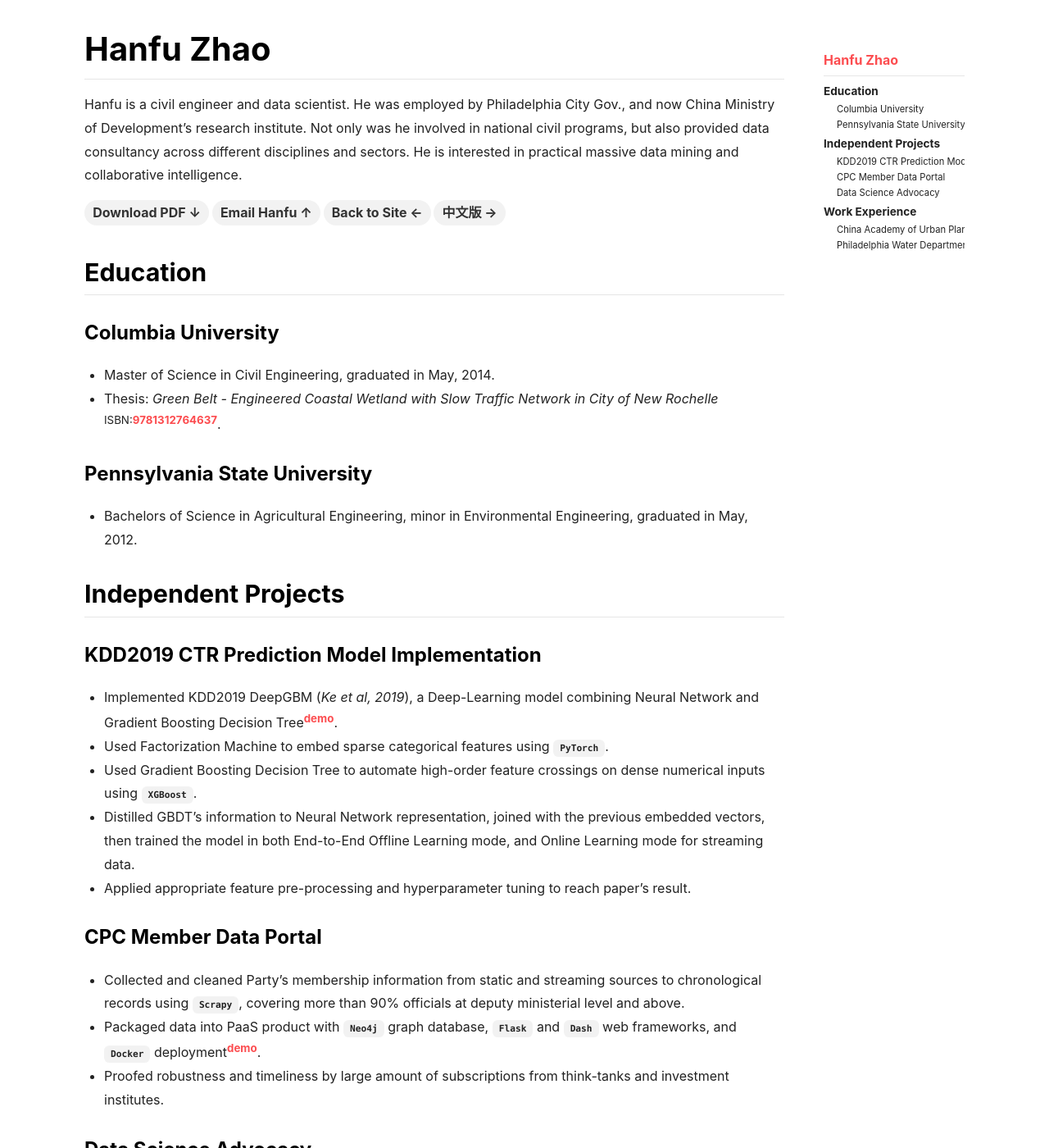
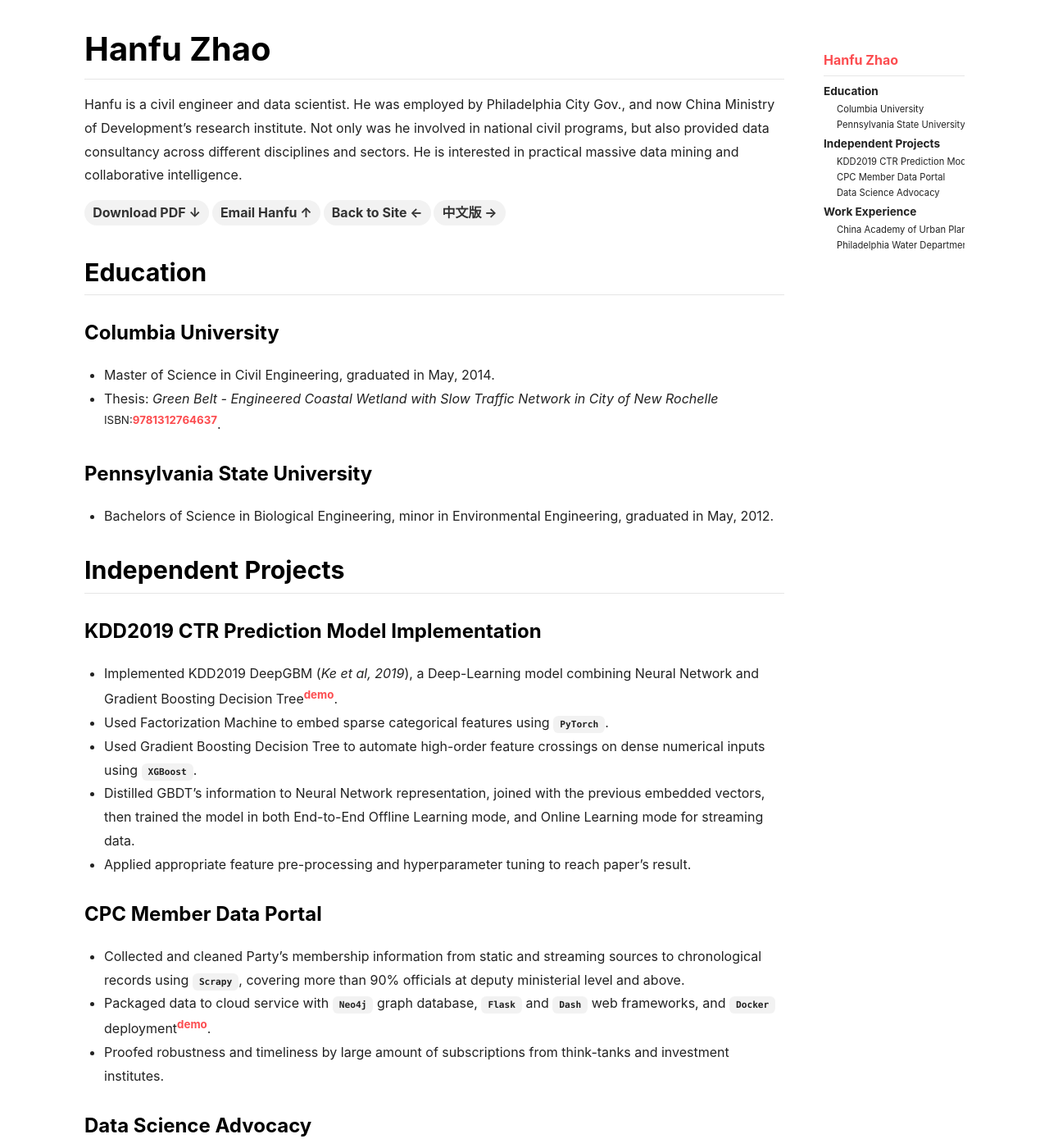
Before and after one commit to hanfu/hanfu.github.io, a Jekyll site: the page built from resume_en.md, in a window 1280 px wide and 1400 px high. Shown: the whole window at 82% size. Built offline with Jekyll 4.4.1, drawn with Linux system fonts in a browser that asks for light colours; nearby versions of some CDN libraries.

Commit message:
finalized md, added pdf

```diff
--- a/resume_en.md
+++ b/resume_en.md
@@ -14,7 +14,7 @@ sitemap: false
 
 Hanfu is a civil engineer and data scientist. He was employed by Philadelphia City Gov., and now China Ministry of Development's research institute. Not only was he involved in national civil programs, but also provided data consultancy across different disciplines and sectors. He is interested in practical massive data mining and collaborative intelligence.
 
-<sup>[Download PDF ↓](/assets/resume.pdf){:.button.button--secondary.button--pill}{:target="_blank"} [Email Hanfu ↑](mailto:{{ site.email }}){:.button.button--secondary.button--pill}{:target="_blank"} [Back to Site ←](/){:.button.button--secondary.button--pill} [中文版 →](/jianli.html){:.button.button--secondary.button--pill}</sup>
+<sup>[Download PDF ↓](/assets/HZhao_Resume.pdf){:.button.button--secondary.button--pill}{:target="_blank"} [Email Hanfu ↑](mailto:{{ site.email }}){:.button.button--secondary.button--pill}{:target="_blank"} [Back to Site ←](/){:.button.button--secondary.button--pill} [中文版 →](/jianli.html){:.button.button--secondary.button--pill}</sup>
 
 ## Education
 
@@ -22,8 +22,9 @@ Hanfu is a civil engineer and data scientist. He was employed by Philadelphia Ci
 - Master of Science in Civil Engineering, graduated in May, 2014.
 - Thesis: _Green Belt - Engineered Coastal Wetland with Slow Traffic Network in City of New Rochelle_ <sup>ISBN:[9781312764637](http://www.lulu.com/us/en/shop/urban-design-lab/alternative-futures-for-new-rochelle/ebook/product-21958564.html){:target="_blank"}</sup>.
 
+
 ### Pennsylvania State University
-- Bachelors of Science in Agricultural Engineering, minor in Environmental Engineering, graduated in May, 2012.
+- Bachelors of Science in Biological Engineering, minor in Environmental Engineering, graduated in May, 2012.
 
 ## Independent Projects
 
@@ -36,13 +37,14 @@ Hanfu is a civil engineer and data scientist. He was employed by Philadelphia Ci
 
 ### CPC Member Data Portal
 - Collected and cleaned Party's membership information from static and streaming sources to chronological records using __`Scrapy`__, covering more than 90% officials at deputy ministerial level and above.
-- Packaged data into PaaS product with __`Neo4j`__ graph database, __`Flask`__ and __`Dash`__ web frameworks, and __`Docker`__ deployment<sup>[demo](https://plenum-demo.hanfu.us/){:target="_blank"}</sup>.
+- Packaged data to cloud service with __`Neo4j`__ graph database, __`Flask`__ and __`Dash`__ web frameworks, and __`Docker`__ deployment<sup>[demo](https://plenum-demo.hanfu.us/){:target="_blank"}</sup>.
 - Proofed robustness and timeliness by large amount of subscriptions from think-tanks and investment institutes.
 
 
 ### Data Science Advocacy
 - Lectured data seminars for internal and affiliated institutes, covering __`R`__ , __`Python`__, and applied statistics<sup>[demo](/data/R-Introduction){:target="_blank"}</sup>.
 - Drafting Machine Learning tutorial series, focusing on the fundamentals like Calculus, Linear Algebra, Probabilities and so<sup>[English](https://en.vintageml.com){:target="_blank"}|[中文](https://zh.vintageml.com){:target="_blank"}</sup>.
+
 
 ## Work Experience
 
```
Also changed, not shown: resume_cn.md (+4 -3 lines), 2 other files.
